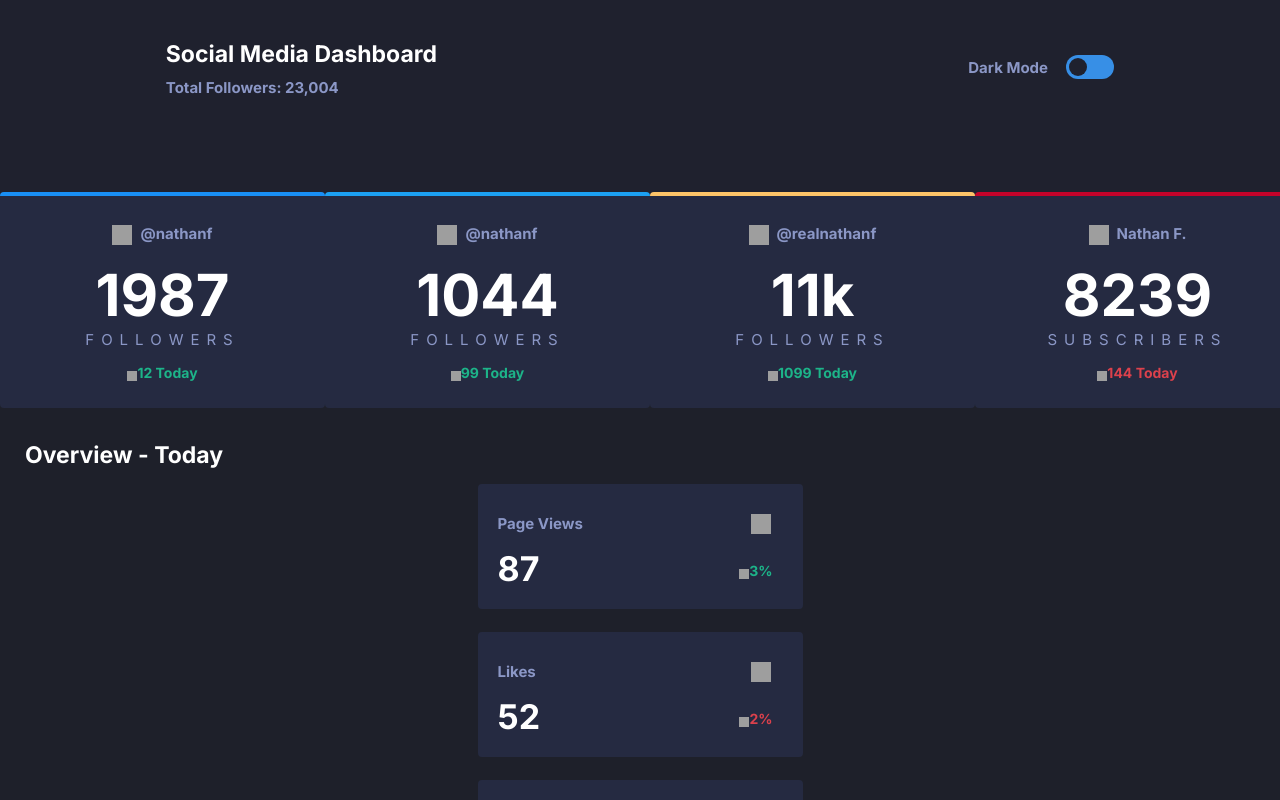
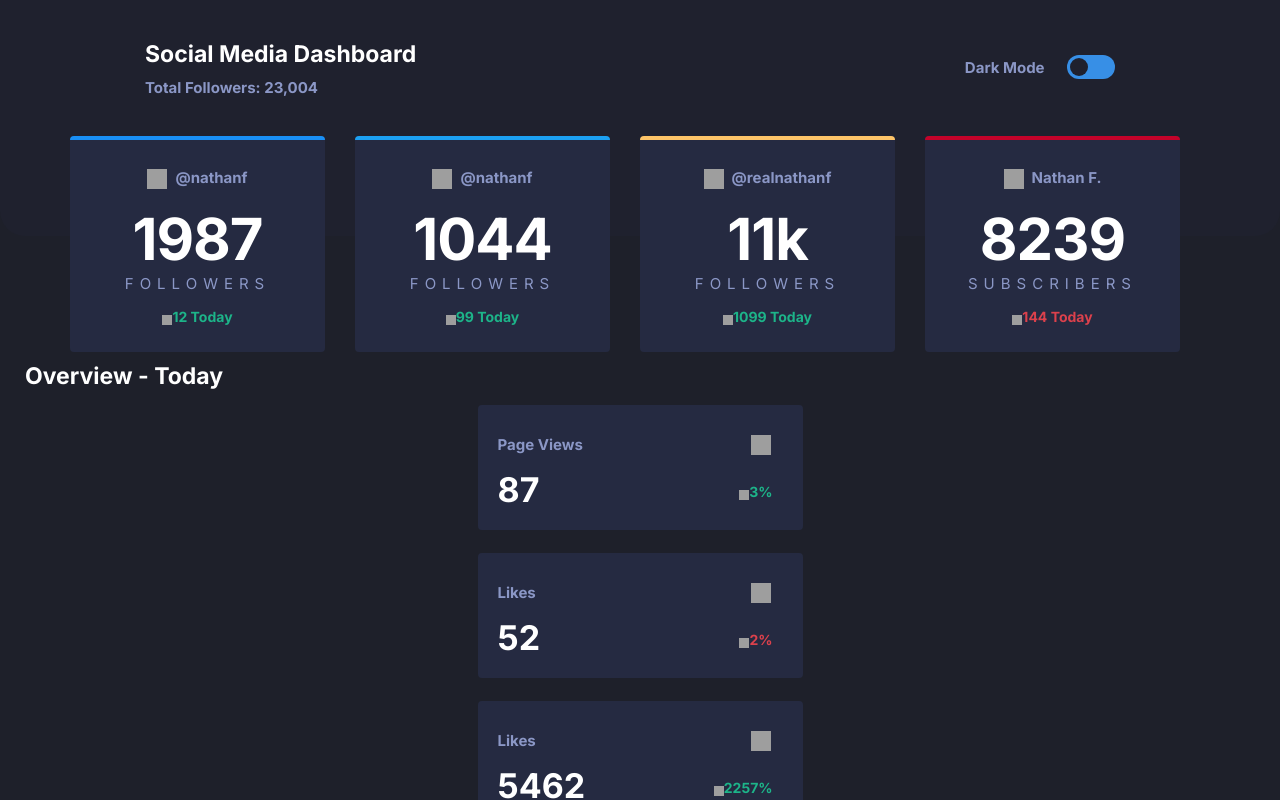
Before and after one commit to carloscasciano/social_media_dashboard, a React (Create React App) app: page / in a window 1280 px wide. Shown: the top 800 px of the page. Built offline with nearby package versions, Linux system fonts and the light colour scheme; grey boxes are pictures that could not be loaded.

Commit message:
Add main cards dashboard media queries

```diff
--- a/src/components/cards/mainCard/mainCardStyles.js
+++ b/src/components/cards/mainCard/mainCardStyles.js
@@ -1,5 +1,6 @@
 import styled from "styled-components";
 import { colors } from "../../../styles/themes";
+const mediaBreakPoint = "600px";
 
 export const MainCardContainer = styled.div`
   height: 216px;
@@ -14,6 +15,11 @@ export const MainCardContainer = styled.div`
   :hover{
     background-color: ${(props) => props.theme.cardHoverEffect};
   }
+
+  @media (min-width: ${mediaBreakPoint}) {
+    width: 255px;
+    margin: 0 30px 0 0;
+  }
 `;
 
 export const ColorHighlight = styled.div`
@@ -21,6 +27,10 @@ export const ColorHighlight = styled.div`
   width: 325px;
   border-radius: 4px 4px 0 0;
   background-color: ${(props) => props.socialColor};
+
+  @media (min-width: ${mediaBreakPoint}) {
+    width: 255px;
+  }
 `;
 
 export const SocialContainer = styled.div`
@@ -56,13 +66,14 @@ export const MetricsContainer = styled.div`
     font-weight: 700;
     color: ${(props) => props.theme.contrastText};
     font-size: 58px;
+    letter-spacing: -1px;
     padding: 0;
   }
 
   p {
     color: ${(props) => props.theme.desaturatedText};
     text-transform: uppercase;
-    letter-spacing: 7px;
+    letter-spacing: 6px;
   }
 `;
 
--- a/src/components/dashboard/dashboardStyles.js
+++ b/src/components/dashboard/dashboardStyles.js
@@ -9,6 +9,8 @@ export const MainCardsDashboardContainer = styled.div`
 
   @media (min-width: ${mediaBreakPoint}) {
     flex-direction: row;
+    justify-content: center;
+    margin: -100px 0 0 0;
   }
 `;
 
--- a/src/components/header/headerStyles.js
+++ b/src/components/header/headerStyles.js
@@ -47,7 +47,7 @@ export const TitleContainer = styled.div`
 
   @media (min-width: ${mediaBreakPoint}) {
     width: 80%;
-    margin: 40px 0 0 11%;
+    margin: 40px 0 0 120px;
   }
 `;
 
@@ -66,7 +66,7 @@ export const ThemeCommandContainer = styled.div`
   }
 
   @media (min-width: ${mediaBreakPoint}) {
-    margin: 40px 11% 0 0;
+    margin: 40px 140px 0 0;
     width: 250px;
   }
 `;
```
